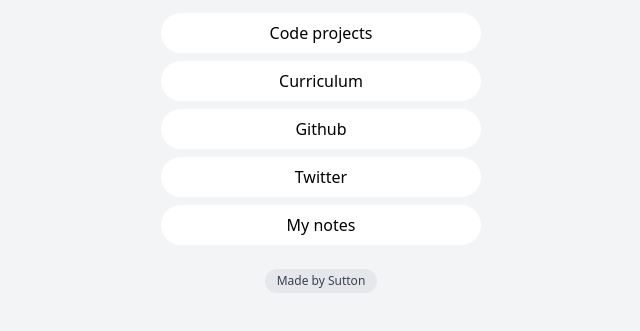
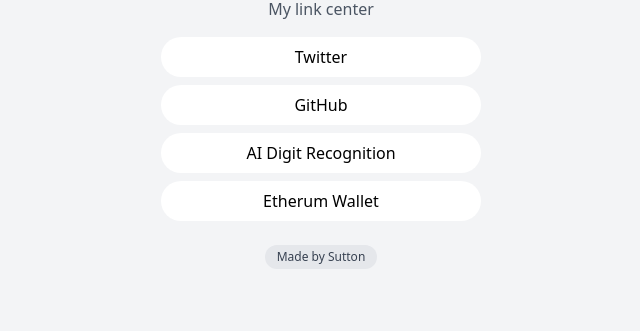
Before and after one commit to suttonn-su/Links, a plain HTML site: page index.html in a window 1280 px wide. Shown: the part 349-680 px from the top of the page, without its empty margins (319-959 px from the left). Drawn offline with nearby package versions, Linux system fonts and the light colour scheme.

Commit message:
Update index.html

```diff
--- a/index.html
+++ b/index.html
@@ -30,24 +30,20 @@
         <!-- Container for links -->
         <div class="w-full max-w-xs px-4 sm:px-0 text-m">
             <!-- Link 1 -->
-            <a href="code-projects.html" class="link-button block w-full bg-white text-black text-center py-2 rounded-full mb-2 hover:bg-gray-900 hover:text-white">
-                Code projects
+            <a href="https://x.com/suttonn_su" class="link-button block w-full bg-white text-black text-center py-2 rounded-full mb-2 hover:bg-gray-900 hover:text-white">
+                Twitter
             </a>
             <!-- Link 2 -->
-            <a href="paper.pdf" target="_blank" class="link-button block w-full bg-white text-black text-center py-2 rounded-full mb-2 hover:bg-gray-900 hover:text-white">
-                Curriculum
+            <a href="https://github.com/suttonn-su" target="_blank" class="link-button block w-full bg-white text-black text-center py-2 rounded-full mb-2 hover:bg-gray-900 hover:text-white">
+                GitHub
             </a>
             <!-- Link 3 -->
             <a href="https://github.com/sutton-sn" target="_blank" class="link-button block w-full bg-white text-black text-center py-2 rounded-full mb-2 hover:bg-gray-900 hover:text-white">
-                Github
+                AI Digit Recognition
             </a>
             <!-- Link 4 -->
-            <a href="https://x.com/sutton_sn" target="_blank" class="link-button block w-full bg-white text-black text-center py-2 rounded-full mb-2 hover:bg-gray-900 hover:text-white">
-                Twitter
-            </a>
-            <!-- Link 5 -->
-            <a href="https://github.com/sutton-sn/notes" target="_blank" class="link-button block w-full bg-white text-black text-center py-2 rounded-full mb-2 hover:bg-gray-900 hover:text-white">
-                My notes
+            <a href="https://etherscan.io/address/0x4e40b203D98c5C46D89983dbDc80f51b18E81bee" target="_blank" class="link-button block w-full bg-white text-black text-center py-2 rounded-full mb-2 hover:bg-gray-900 hover:text-white">
+                Etherum Wallet
             </a>
         </div>
         <!-- Footer section -->
```
